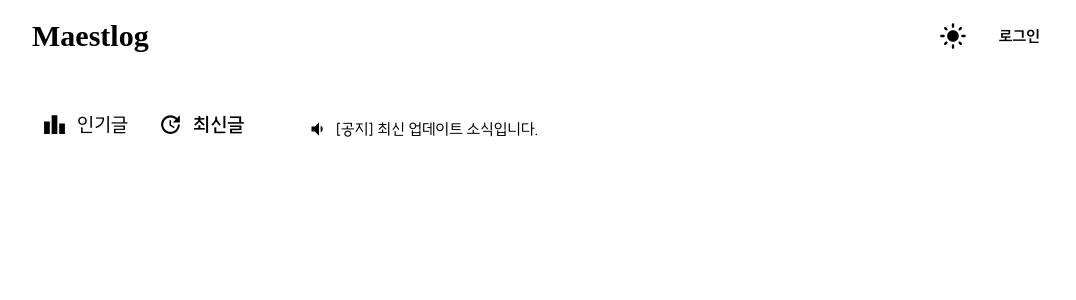
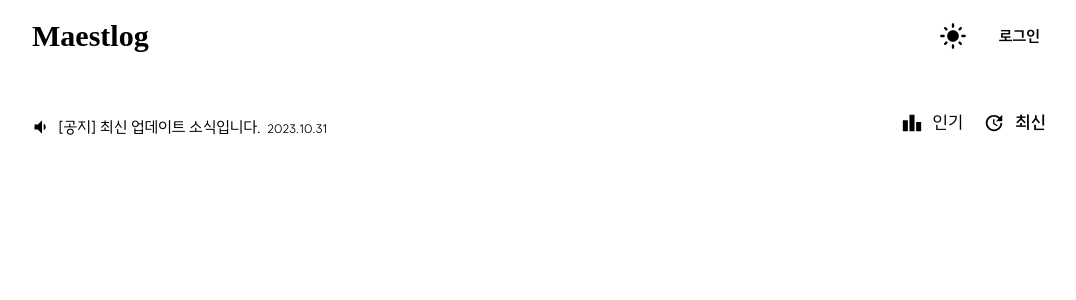
Before and after one commit to devwoodie/maestlog-frontend, a Next.js app: page /recent in a window 1280 px wide. Shown: the top 300 px of the page, without its empty margins (96-1172 px from the left). Built offline with nearby package versions, Linux system fonts and the light colour scheme; a web font is replaced by a local one.

Commit message:
feat: 메인 페이지 구조 변경

```diff
--- a/src/app/[nickname]/[postId]/page.tsx
+++ b/src/app/[nickname]/[postId]/page.tsx
@@ -1,6 +1,8 @@
+import LocalStorage from "@/utils/localStorage";
 
 export default function Post(props: any){
     console.log(props.params)
+
     return(
         <div>
             Post Detail
--- a/src/app/page.tsx
+++ b/src/app/page.tsx
@@ -26,7 +26,7 @@ export default function Home(props: any) {
                                         <div className={styles.post_small}>
                                             <span className={styles.post_date}>{item.upload_date}</span>
                                             <div className={styles.post_comment}>
-                                                <span><GoCommentDiscussion size={18} /><b>{item.reply_nm}</b></span>&nbsp; | &nbsp;<span><PiMusicNotesFill size={18} /><b>{item.like_nm}</b></span>
+                                                <span><PiMusicNotesFill size={18} /><b>{item.like_nm}</b></span>&nbsp; | &nbsp;<span><GoCommentDiscussion size={18} /><b>{item.reply_nm}</b></span>
                                             </div>
                                         </div>
                                         <div className={styles.post_writer_wrap}>
--- a/src/components/home/Navigate.tsx
+++ b/src/components/home/Navigate.tsx
@@ -11,22 +11,25 @@ export default function Navigate(props: any){
 
     return(
         <div className={styles.nav_wrap}>
+            <Link href="/" className={styles.notice}>
+                <MdVolumeDownAlt size={20} />
+                <div>
+                    <span>[공지] 최신 업데이트 소식입니다.</span>
+                    <small>2023.10.31</small>
+                </div>
+            </Link>
             <ul className={styles.navigation}>
                 <li className={pathname === "/" ? styles.on : ""} >
                     <Link href={"/"}>
-                        <MdLeaderboard size={25} /><span>인기글</span>
+                        <MdLeaderboard size={22} /><span>인기</span>
                     </Link>
                 </li>
                 <li className={pathname === "/recent" ? styles.on : ""} >
                     <Link href={"/recent"}>
-                        <MdUpdate size={25} /><span>최신글</span>
+                        <MdUpdate size={22} /><span>최신</span>
                     </Link>
                 </li>
             </ul>
-            <Link href="/" className={styles.notice}>
-                <MdVolumeDownAlt size={20} />
-                <span>[공지] 최신 업데이트 소식입니다.</span>
-            </Link>
         </div>
     )
 }
--- a/src/styles/Main.module.css
+++ b/src/styles/Main.module.css
@@ -2,8 +2,28 @@
 .nav_wrap{
     display: flex;
     align-items: center;
+    justify-content: space-between;
+    margin: 40px 0;
+    border-bottom: 1px solid var(--text-04);
+}
+.notice{
+    display: flex;
+    align-items: center;
     justify-content: flex-start;
-    margin: 40px 0;
+    cursor: pointer;
+    color: var(--text-01);
+}
+.notice:hover span{
+    text-decoration: underline;
+}
+.notice span{
+    font-size: 16px;
+    margin-left: 6px;
+}
+.notice small{
+    font-size: 12px;
+    margin-left: 6px;
+    color: var(--text-03);
 }
 .navigation{
     display: flex;
@@ -11,8 +31,8 @@
     justify-content: flex-start;
 }
 .navigation li{
-    margin-right: 10px;
     padding: 0 10px 8px;
+    /*border-bottom: 1px solid var(--text-04);*/
     color: var(--text-03);
 }
 .navigation li.on{
@@ -26,28 +46,11 @@
     padding: 0;
 }
 .navigation li a span{
-    font-size: 20px;
+    font-size: 18px;
     margin-left: 10px;
 }
 .navigation li.on a span{
     font-weight: 600;
-}
-.notice{
-    display: flex;
-    align-items: center;
-    justify-content: flex-start;
-    cursor: pointer;
-    margin-left: 20px;
-    padding: 0 25px;
-    border-left: 1px solid var(--text-04);
-    color: var(--text-01);
-}
-.notice:hover{
-    text-decoration: underline;
-}
-.notice span{
-    font-size: 16px;
-    margin-left: 6px;
 }
 
 /* post list */
```
Also changed, not shown: src/constants/dummy.js (+26 -4 lines).
